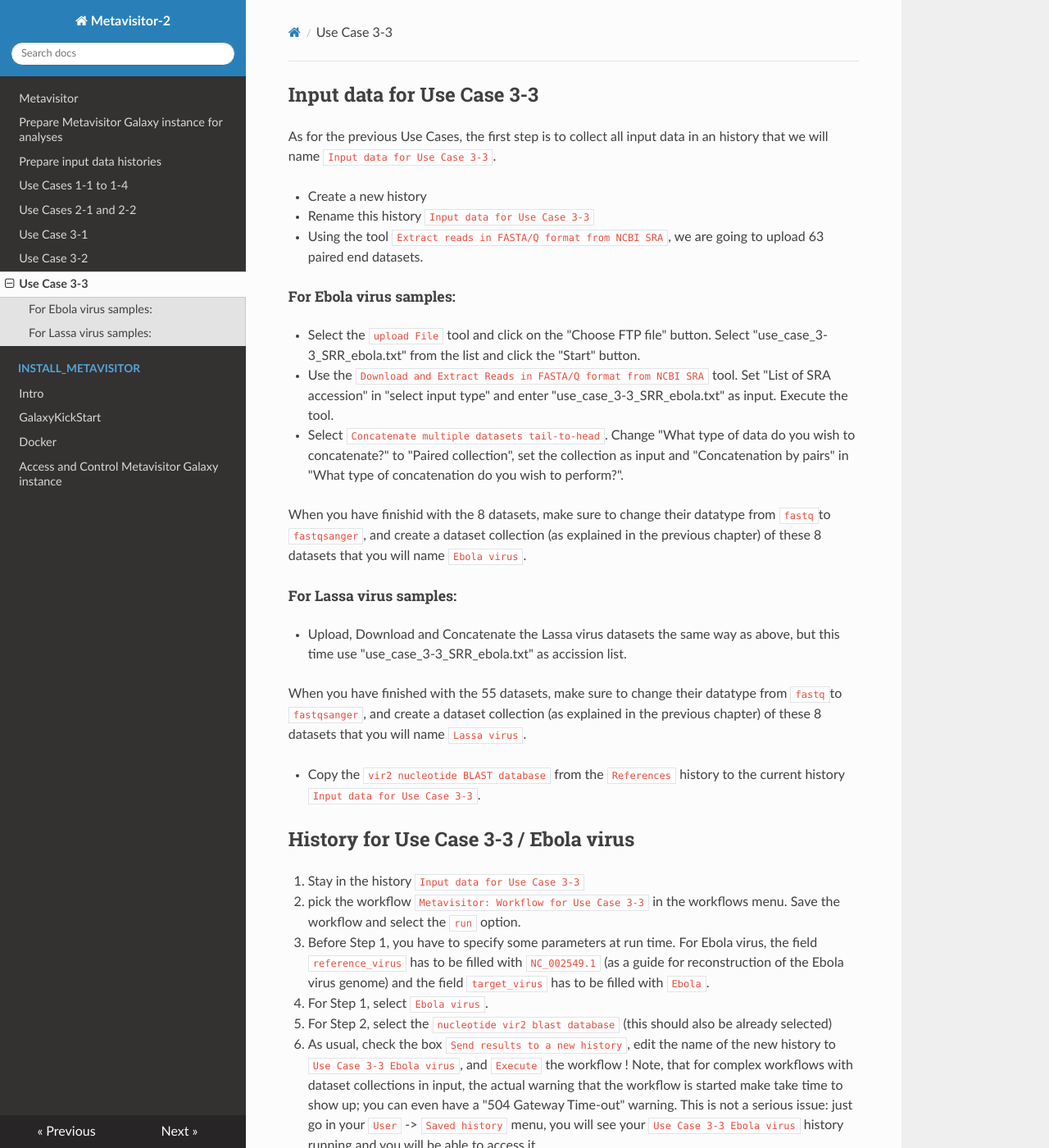
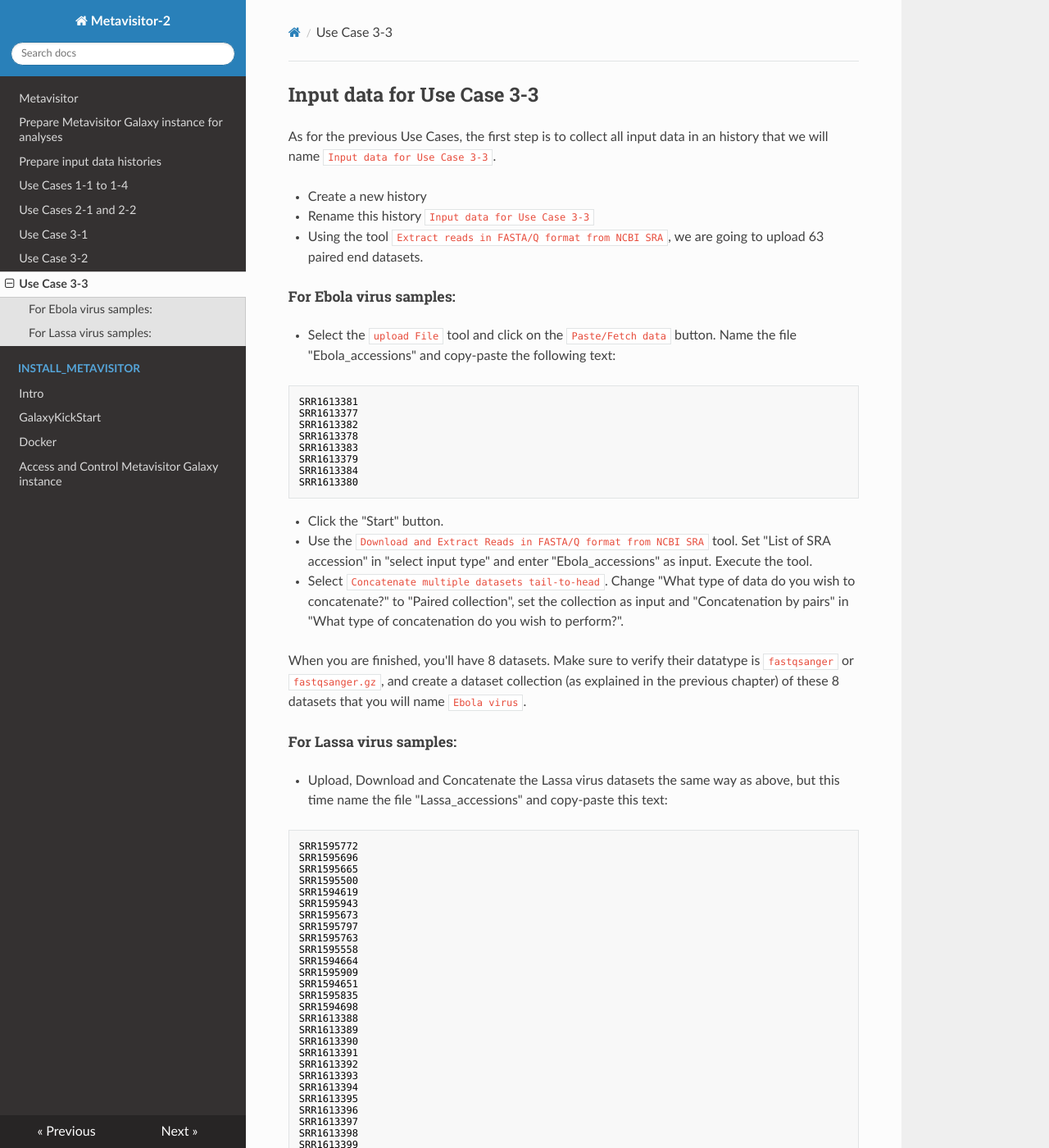
Before and after one commit to ARTbio/metavisitor, an MkDocs documentation site: the page built from docs/use_case_3-3.md, in a window 1280 px wide and 1400 px high. Shown: the whole window at 82% size. Built offline with MkDocs 1.6.1, drawn with Linux system fonts in a browser that asks for light colours; nearby versions of some CDN libraries; old or Windows-style settings are respelled for this version of MkDocs; some of the changed text lies outside the part shown.

Commit message:
Get rid of use_case_3-3_SRR_ebola.txt and use_case_3-3_SRR_lassa.txt

````diff
--- a/docs/use_case_3-3.md
+++ b/docs/use_case_3-3.md
@@ -8,17 +8,85 @@
 
 ##### For Ebola virus samples:
 
-- Select the `upload File` tool and click on the "Choose FTP file" button. Select "use_case_3-3_SRR_ebola.txt" from the list and click the "Start" button.
-- Use the `Download and Extract Reads in FASTA/Q format from NCBI SRA` tool. Set "List of SRA accession" in "select input type" and enter "use_case_3-3_SRR_ebola.txt" as input. Execute the tool.
+- Select the `upload File` tool and click on the `Paste/Fetch data` button. Name the file "Ebola_accessions" and copy-paste the following text:
+```
+SRR1613381
+SRR1613377
+SRR1613382
+SRR1613378
+SRR1613383
+SRR1613379
+SRR1613384
+SRR1613380
+```
+- Click the "Start" button.
+- Use the `Download and Extract Reads in FASTA/Q format from NCBI SRA` tool. Set "List of SRA accession" in "select input type" and enter "Ebola_accessions" as input. Execute the tool.
 - Select `Concatenate multiple datasets tail-to-head`. Change "What type of data do you wish to concatenate?" to "Paired collection", set the collection as input and "Concatenation by pairs" in "What type of concatenation do you wish to perform?".
 
-When you have finishid with the 8 datasets, make sure to change their datatype from `fastq`to `fastqsanger`, and create a dataset collection (as explained in the previous chapter) of these 8 datasets that you will name `Ebola virus`.
+When you are finished, you'll have 8 datasets. Make sure to verify their datatype is `fastqsanger` or `fastqsanger.gz`, and create a dataset collection (as explained in the previous chapter) of these 8 datasets that you will name `Ebola virus`.
 
 ##### For Lassa virus samples:
 
-- Upload, Download and Concatenate the Lassa virus datasets the same way as above, but this time use "use_case_3-3_SRR_ebola.txt" as accission list.
+- Upload, Download and Concatenate the Lassa virus datasets the same way as above, but this time name the file "Lassa_accessions" and copy-paste this text:
+```
+SRR1595772
+SRR1595696
+SRR1595665
+SRR1595500
+SRR1594619
+SRR1595943
+SRR1595673
+SRR1595797
+SRR1595763
+SRR1595558
+SRR1594664
+SRR1595909
+SRR1594651
+SRR1595835
+SRR1594698
+SRR1613388
+SRR1613389
+SRR1613390
+SRR1613391
+SRR1613392
+SRR1613393
+SRR1613394
+SRR1613395
+SRR1613396
+SRR1613397
+SRR1613398
+SRR1613399
+SRR1595853
+SRR1606288
+SRR1613412
+SRR1613403
+SRR1606277
+SRR1613386
+SRR1613387
+SRR1606267
+SRR1614275
+SRR1610580
+SRR1595846
+SRR1594606
+SRR1606236
+SRR1594723
+SRR1594671
+SRR1613414
+SRR1613400
+SRR1613401
+SRR1613404
+SRR1613402
+SRR1613405
+SRR1613407
+SRR1613408
+SRR1613409
+SRR1613410
+SRR1613406
+SRR1613411
+SRR1613413
+```
 
-When you have finished with the 55 datasets, make sure to change their datatype from `fastq`to `fastqsanger`, and create a dataset collection (as explained in the previous chapter) of these 8 datasets that you will name `Lassa virus`.
+When you are finished you'll have 55 datasets. Make sure their datatype is `fastqsanger` or `fastqsanger.gz`, and create a dataset collection (as explained in the previous chapter) of these 55 datasets that you will name `Lassa virus`.
 
 - Copy the `vir2 nucleotide BLAST database` from the `References` history to the current history `Input data for Use Case 3-3`.
 
````
